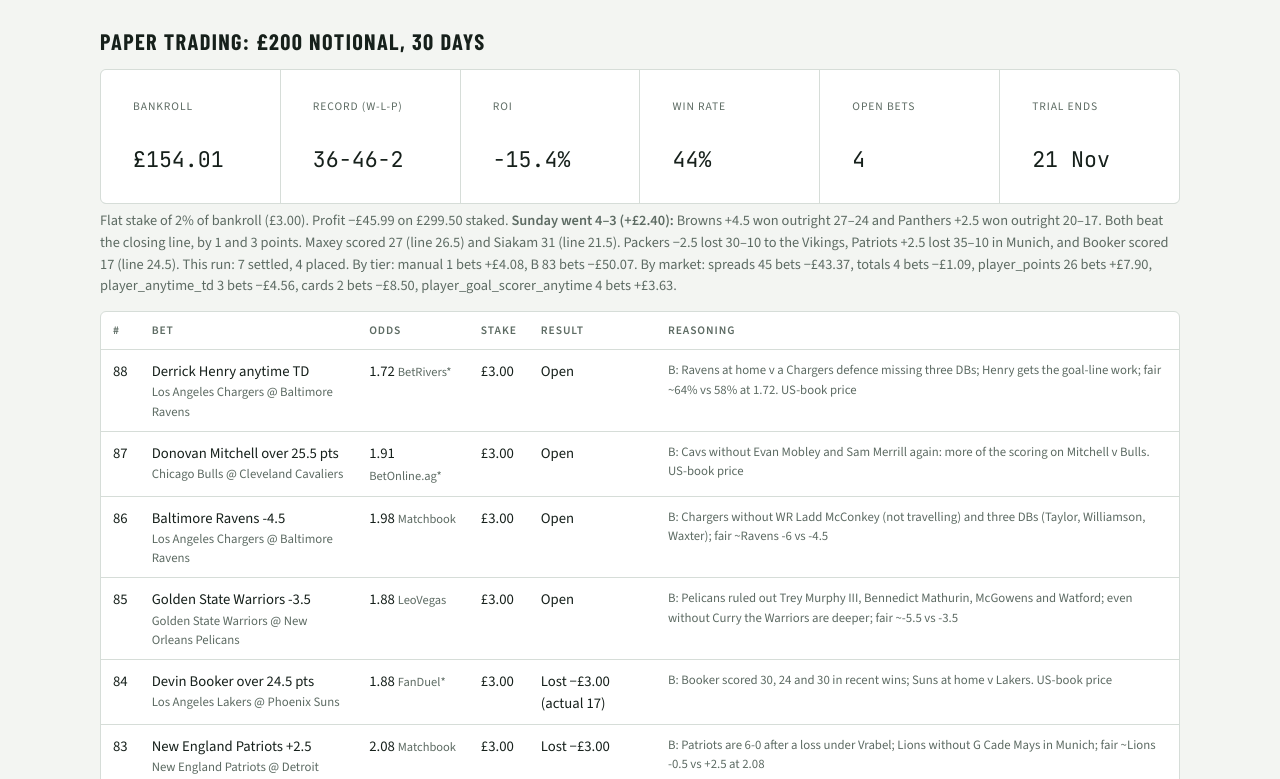
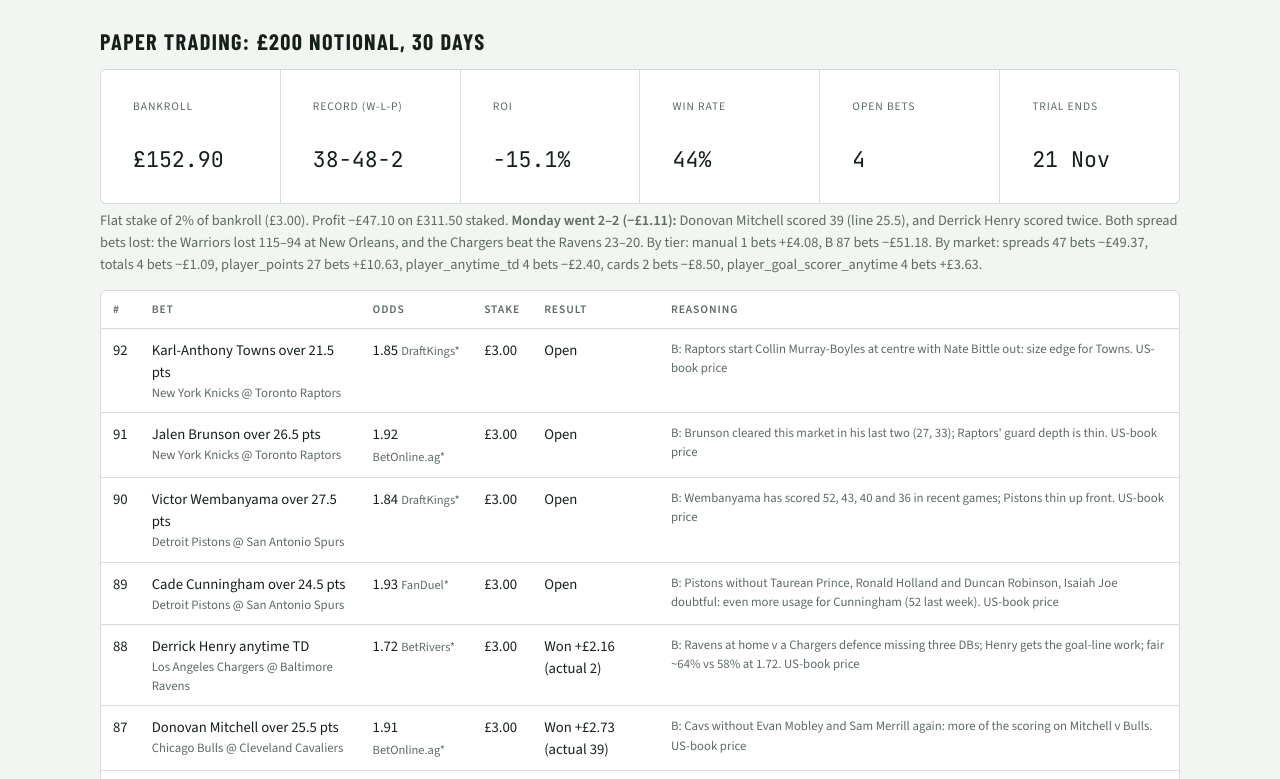
Before and after one commit to olliecoker1/Agents-, a plain HTML site: page report/index.html in a window 1280 px wide. Shown: the part 105-884 px from the top of the page. Drawn offline with nearby package versions, Linux system fonts and the light colour scheme.

Commit message:
Daily report 2026-11-17
Co-Authored-By: Claude Opus 5.5 <noreply@anthropic.com>
Claude-Session: https://claude.ai/code/session_01WfbCi2JEMtT19gP9S7dgmC

```diff
--- a/report/index.html
+++ b/report/index.html
@@ -39,27 +39,31 @@ tr:last-child td{border-bottom:0}
 <main>
 <header>
 <h1>Pre-Bet Market Scan</h1>
-<div class="meta">Scan: Mon 16 Nov 2026, 11:16 UTC · Odds API credits left: 291 of 500 · Lines may be a few minutes old · UK-licensed bookmakers (NBA/NFL props: US books*)</div>
+<div class="meta">Scan: Tue 17 Nov 2026, 11:16 UTC · Odds API credits left: 284 of 500 · Lines may be a few minutes old · UK-licensed bookmakers (NBA props: US books*)</div>
 </header>
 
 <section>
 <h2>Paper trading: £200 notional, 30 days</h2>
 <div class="strip" style="margin-top:10px">
-<div><div class="k">Bankroll</div><div class="v">£154.01</div></div>
-<div><div class="k">Record (W-L-P)</div><div class="v">36-46-2</div></div>
-<div><div class="k">ROI</div><div class="v">-15.4%</div></div>
+<div><div class="k">Bankroll</div><div class="v">£152.90</div></div>
+<div><div class="k">Record (W-L-P)</div><div class="v">38-48-2</div></div>
+<div><div class="k">ROI</div><div class="v">-15.1%</div></div>
 <div><div class="k">Win rate</div><div class="v">44%</div></div>
 <div><div class="k">Open bets</div><div class="v">4</div></div>
 <div><div class="k">Trial ends</div><div class="v">21 Nov</div></div>
 </div>
-<p class="meta">Flat stake of 2% of bankroll (£3.00). Profit −£45.99 on £299.50 staked. <b>Sunday went 4–3 (+£2.40):</b> Browns +4.5 won outright 27–24 and Panthers +2.5 won outright 20–17. Both beat the closing line, by 1 and 3 points. Maxey scored 27 (line 26.5) and Siakam 31 (line 21.5). Packers −2.5 lost 30–10 to the Vikings, Patriots +2.5 lost 35–10 in Munich, and Booker scored 17 (line 24.5). This run: 7 settled, 4 placed. By tier: manual 1 bets +£4.08, B 83 bets −£50.07. By market: spreads 45 bets −£43.37, totals 4 bets −£1.09, player_points 26 bets +£7.90, player_anytime_td 3 bets −£4.56, cards 2 bets −£8.50, player_goal_scorer_anytime 4 bets +£3.63.</p>
+<p class="meta">Flat stake of 2% of bankroll (£3.00). Profit −£47.10 on £311.50 staked. <b>Monday went 2–2 (−£1.11):</b> Donovan Mitchell scored 39 (line 25.5), and Derrick Henry scored twice. Both spread bets lost: the Warriors lost 115–94 at New Orleans, and the Chargers beat the Ravens 23–20. By tier: manual 1 bets +£4.08, B 87 bets −£51.18. By market: spreads 47 bets −£49.37, totals 4 bets −£1.09, player_points 27 bets +£10.63, player_anytime_td 4 bets −£2.40, cards 2 bets −£8.50, player_goal_scorer_anytime 4 bets +£3.63.</p>
 <div class="wrap" style="margin-top:10px"><table>
 <thead><tr><th>#</th><th>Bet</th><th>Odds</th><th>Stake</th><th>Result</th><th>Reasoning</th></tr></thead>
 <tbody>
-<tr><td>88</td><td>Derrick Henry anytime TD<div class=sub>Los Angeles Chargers @ Baltimore Ravens</div></td><td>1.72 <span class=bk>BetRivers*</span></td><td>£3.00</td><td>Open</td><td class=sub>B: Ravens at home v a Chargers defence missing three DBs; Henry gets the goal-line work; fair ~64% vs 58% at 1.72. US-book price</td></tr>
-<tr><td>87</td><td>Donovan Mitchell over 25.5 pts<div class=sub>Chicago Bulls @ Cleveland Cavaliers</div></td><td>1.91 <span class=bk>BetOnline.ag*</span></td><td>£3.00</td><td>Open</td><td class=sub>B: Cavs without Evan Mobley and Sam Merrill again: more of the scoring on Mitchell v Bulls. US-book price</td></tr>
-<tr><td>86</td><td>Baltimore Ravens -4.5<div class=sub>Los Angeles Chargers @ Baltimore Ravens</div></td><td>1.98 <span class=bk>Matchbook</span></td><td>£3.00</td><td>Open</td><td class=sub>B: Chargers without WR Ladd McConkey (not travelling) and three DBs (Taylor, Williamson, Waxter); fair ~Ravens -6 vs -4.5</td></tr>
-<tr><td>85</td><td>Golden State Warriors -3.5<div class=sub>Golden State Warriors @ New Orleans Pelicans</div></td><td>1.88 <span class=bk>LeoVegas</span></td><td>£3.00</td><td>Open</td><td class=sub>B: Pelicans ruled out Trey Murphy III, Bennedict Mathurin, McGowens and Watford; even without Curry the Warriors are deeper; fair ~-5.5 vs -3.5</td></tr>
+<tr><td>92</td><td>Karl-Anthony Towns over 21.5 pts<div class=sub>New York Knicks @ Toronto Raptors</div></td><td>1.85 <span class=bk>DraftKings*</span></td><td>£3.00</td><td>Open</td><td class=sub>B: Raptors start Collin Murray-Boyles at centre with Nate Bittle out: size edge for Towns. US-book price</td></tr>
+<tr><td>91</td><td>Jalen Brunson over 26.5 pts<div class=sub>New York Knicks @ Toronto Raptors</div></td><td>1.92 <span class=bk>BetOnline.ag*</span></td><td>£3.00</td><td>Open</td><td class=sub>B: Brunson cleared this market in his last two (27, 33); Raptors&#x27; guard depth is thin. US-book price</td></tr>
+<tr><td>90</td><td>Victor Wembanyama over 27.5 pts<div class=sub>Detroit Pistons @ San Antonio Spurs</div></td><td>1.84 <span class=bk>DraftKings*</span></td><td>£3.00</td><td>Open</td><td class=sub>B: Wembanyama has scored 52, 43, 40 and 36 in recent games; Pistons thin up front. US-book price</td></tr>
+<tr><td>89</td><td>Cade Cunningham over 24.5 pts<div class=sub>Detroit Pistons @ San Antonio Spurs</div></td><td>1.93 <span class=bk>FanDuel*</span></td><td>£3.00</td><td>Open</td><td class=sub>B: Pistons without Taurean Prince, Ronald Holland and Duncan Robinson, Isaiah Joe doubtful: even more usage for Cunningham (52 last week). US-book price</td></tr>
+<tr><td>88</td><td>Derrick Henry anytime TD<div class=sub>Los Angeles Chargers @ Baltimore Ravens</div></td><td>1.72 <span class=bk>BetRivers*</span></td><td>£3.00</td><td>Won +£2.16 (actual 2)</td><td class=sub>B: Ravens at home v a Chargers defence missing three DBs; Henry gets the goal-line work; fair ~64% vs 58% at 1.72. US-book price</td></tr>
+<tr><td>87</td><td>Donovan Mitchell over 25.5 pts<div class=sub>Chicago Bulls @ Cleveland Cavaliers</div></td><td>1.91 <span class=bk>BetOnline.ag*</span></td><td>£3.00</td><td>Won +£2.73 (actual 39)</td><td class=sub>B: Cavs without Evan Mobley and Sam Merrill again: more of the scoring on Mitchell v Bulls. US-book price</td></tr>
+<tr><td>86</td><td>Baltimore Ravens -4.5<div class=sub>Los Angeles Chargers @ Baltimore Ravens</div></td><td>1.98 <span class=bk>Matchbook</span></td><td>£3.00</td><td>Lost −£3.00</td><td class=sub>B: Chargers without WR Ladd McConkey (not travelling) and three DBs (Taylor, Williamson, Waxter); fair ~Ravens -6 vs -4.5</td></tr>
+<tr><td>85</td><td>Golden State Warriors -3.5<div class=sub>Golden State Warriors @ New Orleans Pelicans</div></td><td>1.88 <span class=bk>LeoVegas</span></td><td>£3.00</td><td>Lost −£3.00</td><td class=sub>B: Pelicans ruled out Trey Murphy III, Bennedict Mathurin, McGowens and Watford; even without Curry the Warriors are deeper; fair ~-5.5 vs -3.5</td></tr>
 <tr><td>84</td><td>Devin Booker over 24.5 pts<div class=sub>Los Angeles Lakers @ Phoenix Suns</div></td><td>1.88 <span class=bk>FanDuel*</span></td><td>£3.00</td><td>Lost −£3.00 (actual 17)</td><td class=sub>B: Booker scored 30, 24 and 30 in recent wins; Suns at home v Lakers. US-book price</td></tr>
 <tr><td>83</td><td>New England Patriots +2.5<div class=sub>New England Patriots @ Detroit Lions</div></td><td>2.08 <span class=bk>Matchbook</span></td><td>£3.00</td><td>Lost −£3.00</td><td class=sub>B: Patriots are 6-0 after a loss under Vrabel; Lions without G Cade Mays in Munich; fair ~Lions -0.5 vs +2.5 at 2.08</td></tr>
 <tr><td>82</td><td>Pascal Siakam over 21.5 pts<div class=sub>Indiana Pacers @ Philadelphia 76ers</div></td><td>1.91 <span class=bk>DraftKings*</span></td><td>£3.00</td><td>Won +£2.73 (actual 31)</td><td class=sub>B: With Haliburton out the Pacers&#x27; offence runs through Siakam; 76ers thin up front without Adem Bona. US-book price</td></tr>
@@ -149,10 +153,11 @@ tr:last-child td{border-bottom:0}
 </section>
 
 <section class="note">
-<h2>📰 Today's bets: reasoning</h2>
-<p><b>Los Angeles Chargers @ Baltimore Ravens (Tue 01:15 UTC, Monday Night Football):</b> the Chargers are without WR Ladd McConkey (not travelling) and DBs Branson Taylor, Kendall Williamson and Isas Waxter; Kayode Awosika is questionable. Ravens −4.5 @ 1.98 Matchbook, 66.0% no-vig; projection −6. <b>Bet #86.</b> Derrick Henry anytime TD @ 1.72 BetRivers* (58% implied); projection 64%. <b>Bet #88.</b> <span class="risk">Risk: the two bets are linked, and Baltimore's offence has been inconsistent this season.</span></p>
-<p><b>Golden State Warriors @ New Orleans Pelicans (Tue 01:10 UTC):</b> the Pelicans have ruled out Trey Murphy III, Bennedict Mathurin, Bryce McGowens and Trendon Watford. Golden State are without Stephen Curry (oblique). Warriors −3.5 @ 1.88 LeoVegas; projection −5.5. <b>Bet #85.</b></p>
-<p><b>Chicago Bulls @ Cleveland Cavaliers (Tue 00:10 UTC) · prop*:</b> Cleveland are without Evan Mobley and Sam Merrill. Donovan Mitchell over 25.5 points (1.91 BetOnline.ag); projection 27.5. <b>Bet #87.</b></p>
+<h2>📰 Today's bets: reasoning (all NBA points props*)</h2>
+<p>Points props have been the trial's best market and spread leans its worst, so today's four bets are all points props, which the rules allow.</p>
+<p><b>Detroit Pistons @ San Antonio Spurs (Wed 01:10 UTC):</b> Detroit are without Taurean Prince, Ronald Holland and Duncan Robinson, and Isaiah Joe is doubtful. Cade Cunningham over 24.5 points (1.93 FanDuel; projection 27.5; <b>#89</b>). Victor Wembanyama over 27.5 points (1.84 DraftKings; recent games of 52, 43, 40 and 36; projection 30; <b>#90</b>).</p>
+<p><b>New York Knicks @ Toronto Raptors (Wed 00:40 UTC):</b> Jalen Brunson over 26.5 points (1.92 BetOnline.ag; he cleared this market in his last two, 27 and 33; projection 28.5; <b>#91</b>). Karl-Anthony Towns over 21.5 (1.85 DraftKings; projection 23.5; <b>#92</b>). Toronto have been without centre Nate Bittle (foot); <i>who starts at centre is my inference, not confirmed</i>.</p>
+<p class="risk">⚠️ Risks: two bets per game means a blowout or slow game can sink both. Scottie Barnes is back for Toronto (he's listed in the props).</p>
 </section>
 
 <section>
@@ -161,23 +166,19 @@ tr:last-child td{border-bottom:0}
 <div class="wrap"><table>
 <thead><tr><th>League</th><th>Game</th><th>Match odds</th><th>Spread / handicap (home)</th><th>Total</th></tr></thead>
 <tbody>
-<tr><td><span class=lg>NFL</span></td><td><b>Los Angeles Chargers @ Baltimore Ravens</b><div class=sub>Tue 17 Nov, 01:15 UTC · 20 books · fair: Ravens 66.0%</div></td><td>Ravens 1.48 <span class=bk>Matchbook</span> · Chargers 3.05 <span class=bk>Betfair</span></td><td>Ravens -4.5 @ 1.98 <span class=bk>Matchbook</span></td><td>O 39 @ 1.94 <span class=bk>Virgin Bet</span><br>U 39 @ 1.88 <span class=bk>Virgin Bet</span></td></tr>
-<tr><td><span class=lg>NBA</span></td><td><b>Orlando Magic @ Boston Celtics</b><div class=sub>Tue 17 Nov, 00:10 UTC · 20 books · fair: Celtics 75.5%</div></td><td>Celtics 1.29 <span class=bk>Smarkets</span> · Magic 4.20 <span class=bk>Matchbook</span></td><td>Celtics -8.5 @ 1.93 <span class=bk>Matchbook</span></td><td>O 212.5 @ 1.93 <span class=bk>Matchbook</span><br>U 212.5 @ 1.98 <span class=bk>Matchbook</span></td></tr>
-<tr><td><span class=lg>NBA</span></td><td><b>Chicago Bulls @ Cleveland Cavaliers</b><div class=sub>Tue 17 Nov, 00:10 UTC · 20 books · fair: Cavaliers 75.2%</div></td><td>Bulls 4.20 <span class=bk>Matchbook</span> · Cavaliers 1.31 <span class=bk>Matchbook</span></td><td>Cavaliers -9.5 @ 1.91 <span class=bk>Casumo</span></td><td>O 241.5 @ 1.92 <span class=bk>Matchbook</span><br>U 241.5 @ 1.97 <span class=bk>Matchbook</span></td></tr>
-<tr><td><span class=lg>NBA</span></td><td><b>Memphis Grizzlies @ Washington Wizards</b><div class=sub>Tue 17 Nov, 00:10 UTC · 20 books · fair: Grizzlies 59.0%</div></td><td>Grizzlies 1.62 <span class=bk>Matchbook</span> · Wizards 2.54 <span class=bk>Matchbook</span></td><td>Wizards +3.5 @ 1.85 <span class=bk>888sport</span></td><td>O 229.5 @ 1.91 <span class=bk>Matchbook</span><br>U 229.5 @ 2.00 <span class=bk>Matchbook</span></td></tr>
-<tr><td><span class=lg>NBA</span></td><td><b>Philadelphia 76ers @ Brooklyn Nets</b><div class=sub>Tue 17 Nov, 00:40 UTC · 20 books · fair: 76ers 67.3%</div></td><td>Nets 3.25 <span class=bk>Matchbook</span> · 76ers 1.44 <span class=bk>Betfair Sportsbook</span></td><td>Nets +6.5 @ 1.94 <span class=bk>Matchbook</span></td><td>O 225.5 @ 1.90 <span class=bk>Bet Victor</span><br>U 225.5 @ 1.90 <span class=bk>Bet Victor</span></td></tr>
-<tr><td><span class=lg>NBA</span></td><td><b>Houston Rockets @ Miami Heat</b><div class=sub>Tue 17 Nov, 00:40 UTC · 20 books · fair: Rockets 53.9%</div></td><td>Rockets 1.86 <span class=bk>Matchbook</span> · Heat 2.14 <span class=bk>Matchbook</span></td><td>Heat +2 <span class=bk>consensus</span></td><td>O 230.5 @ 1.95 <span class=bk>Matchbook</span><br>U 230.5 @ 1.93 <span class=bk>Grosvenor</span></td></tr>
-<tr><td><span class=lg>NBA</span></td><td><b>Golden State Warriors @ New Orleans Pelicans</b><div class=sub>Tue 17 Nov, 01:10 UTC · 20 books · fair: Warriors 58.1%</div></td><td>Warriors 1.70 <span class=bk>Betfair</span> · Pelicans 2.40 <span class=bk>Matchbook</span></td><td>Pelicans +3.5 @ 1.85 <span class=bk>Casumo</span></td><td>O 225.5 @ 1.96 <span class=bk>Matchbook</span><br>U 225.5 @ 1.93 <span class=bk>LiveScore Bet</span></td></tr>
-<tr><td><span class=lg>NBA</span></td><td><b>Portland Trail Blazers @ Minnesota Timberwolves</b><div class=sub>Tue 17 Nov, 01:10 UTC · 19 books · fair: Timberwolves 54.2%</div></td><td>Timberwolves 1.80 <span class=bk>888sport</span> · Blazers 2.18 <span class=bk>LiveScore Bet</span></td><td>Timberwolves -1.5 @ 1.85 <span class=bk>888sport</span></td><td>O 228.5 @ 1.94 <span class=bk>Matchbook</span><br>U 228.5 @ 1.94 <span class=bk>Matchbook</span></td></tr>
-<tr><td><span class=lg>NBA</span></td><td><b>Phoenix Suns @ Denver Nuggets</b><div class=sub>Tue 17 Nov, 02:10 UTC · 20 books · fair: Nuggets 77.5%</div></td><td>Nuggets 1.24 <span class=bk>Matchbook</span> · Suns 4.90 <span class=bk>Matchbook</span></td><td>Nuggets -10.5 @ 1.97 <span class=bk>Matchbook</span></td><td>O 227.5 @ 1.90 <span class=bk>Bet Victor</span><br>U 227.5 @ 1.91 <span class=bk>Grosvenor</span></td></tr>
+<tr><td><span class=lg>NBA</span></td><td><b>New York Knicks @ Toronto Raptors</b><div class=sub>Wed 18 Nov, 00:40 UTC · 20 books · fair: Knicks 57.5%</div></td><td>Knicks 1.70 <span class=bk>Unibet (UK)</span> · Raptors 2.32 <span class=bk>Betfair</span></td><td>Raptors +2.5 @ 1.91 <span class=bk>Casumo</span></td><td>O 216.5 @ 1.93 <span class=bk>Matchbook</span><br>U 216.5 @ 1.94 <span class=bk>Matchbook</span></td></tr>
+<tr><td><span class=lg>NBA</span></td><td><b>Detroit Pistons @ San Antonio Spurs</b><div class=sub>Wed 18 Nov, 01:10 UTC · 20 books · fair: Spurs 75.7%</div></td><td>Pistons 4.30 <span class=bk>Smarkets</span> · Spurs 1.27 <span class=bk>Unibet (UK)</span></td><td>Spurs -9.5 @ 2.00 <span class=bk>888sport</span></td><td>O 221.5 @ 1.90 <span class=bk>Betano (UK)</span><br>U 221.5 @ 1.94 <span class=bk>Virgin Bet</span></td></tr>
+<tr><td><span class=lg>NBA</span></td><td><b>Portland Trail Blazers @ Minnesota Timberwolves</b><div class=sub>Wed 18 Nov, 01:10 UTC · 20 books · fair: Timberwolves 55.3%</div></td><td>Timberwolves 1.80 <span class=bk>Matchbook</span> · Blazers 2.18 <span class=bk>Matchbook</span></td><td>Timberwolves -2.5 @ 1.85 <span class=bk>Casumo</span></td><td>O 226.5 @ 1.94 <span class=bk>Matchbook</span><br>U 226.5 @ 1.94 <span class=bk>Matchbook</span></td></tr>
+<tr><td><span class=lg>NBA</span></td><td><b>Utah Jazz @ Los Angeles Clippers</b><div class=sub>Wed 18 Nov, 03:40 UTC · 20 books · fair: Clippers 67.3%</div></td><td>Clippers 1.44 <span class=bk>Sky Bet</span> · Jazz 3.15 <span class=bk>Smarkets</span></td><td>Clippers -6.5 @ 1.94 <span class=bk>Matchbook</span></td><td>O 225.5 @ 1.92 <span class=bk>LiveScore Bet</span><br>U 225.5 @ 1.90 <span class=bk>Betano (UK)</span></td></tr>
+<tr><td><span class=lg>NBA</span></td><td><b>Charlotte Hornets @ Los Angeles Lakers</b><div class=sub>Wed 18 Nov, 04:10 UTC · 20 books · fair: Lakers 72.9%</div></td><td>Hornets 3.65 <span class=bk>Matchbook</span> · Lakers 1.36 <span class=bk>Matchbook</span></td><td>Lakers -7.5 @ 1.85 <span class=bk>888sport</span></td><td>O 219.5 @ 1.93 <span class=bk>Matchbook</span><br>U 219.5 @ 2.02 <span class=bk>Matchbook</span></td></tr>
 </tbody></table></div>
 </section>
 
 <section class="note">
 <h2>Status</h2>
 <ul>
-<li>Odds API free plan: 291 of 500 credits left this month.</li>
-<li>Five days left in the trial (ends 21 Nov 08:40 UTC).</li>
+<li>Odds API free plan: 284 of 500 credits left this month.</li>
+<li>Four days left in the trial (ends 21 Nov 08:40 UTC).</li>
 <li>Exchange prices (Betfair, Matchbook, Smarkets) are before commission, which is usually 2–5% of winnings.</li>
 </ul>
 <p class="risk">Sports betting involves financial risk. This page describes market prices and implied probabilities; it is not advice to place any bet.</p>
```
